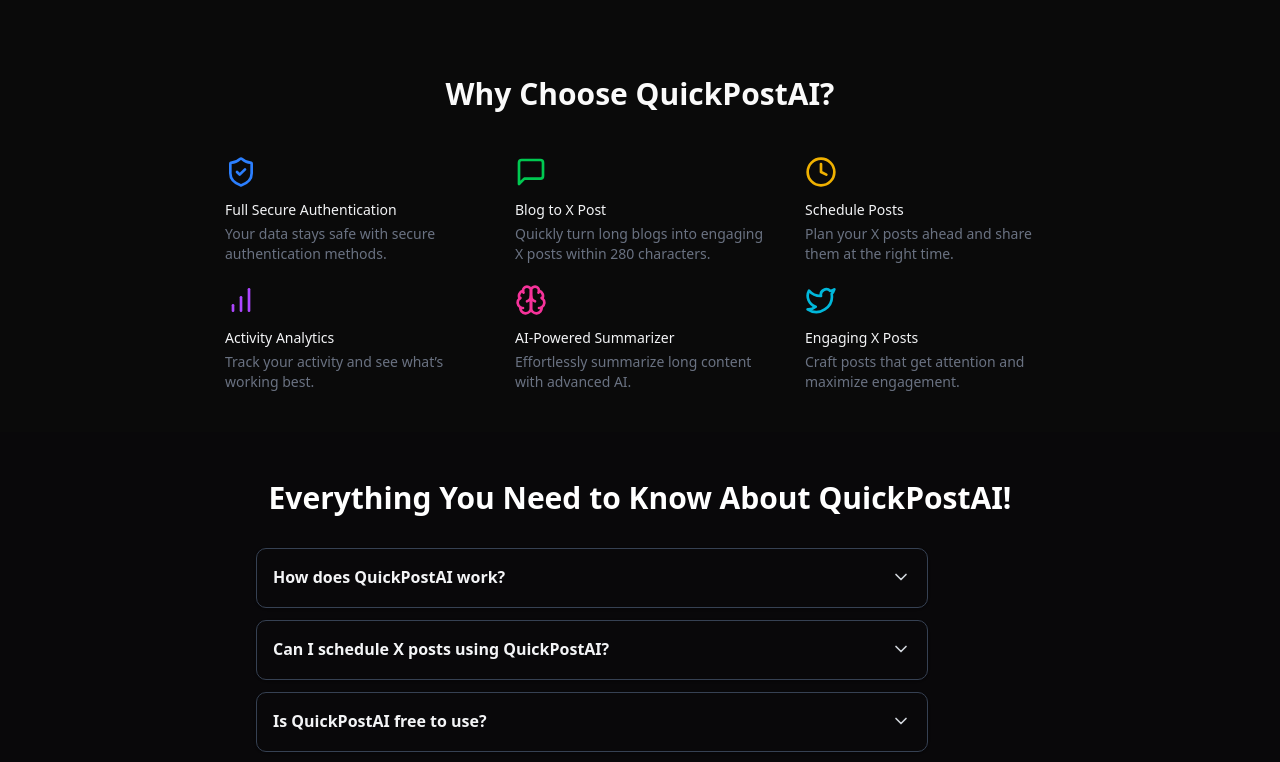
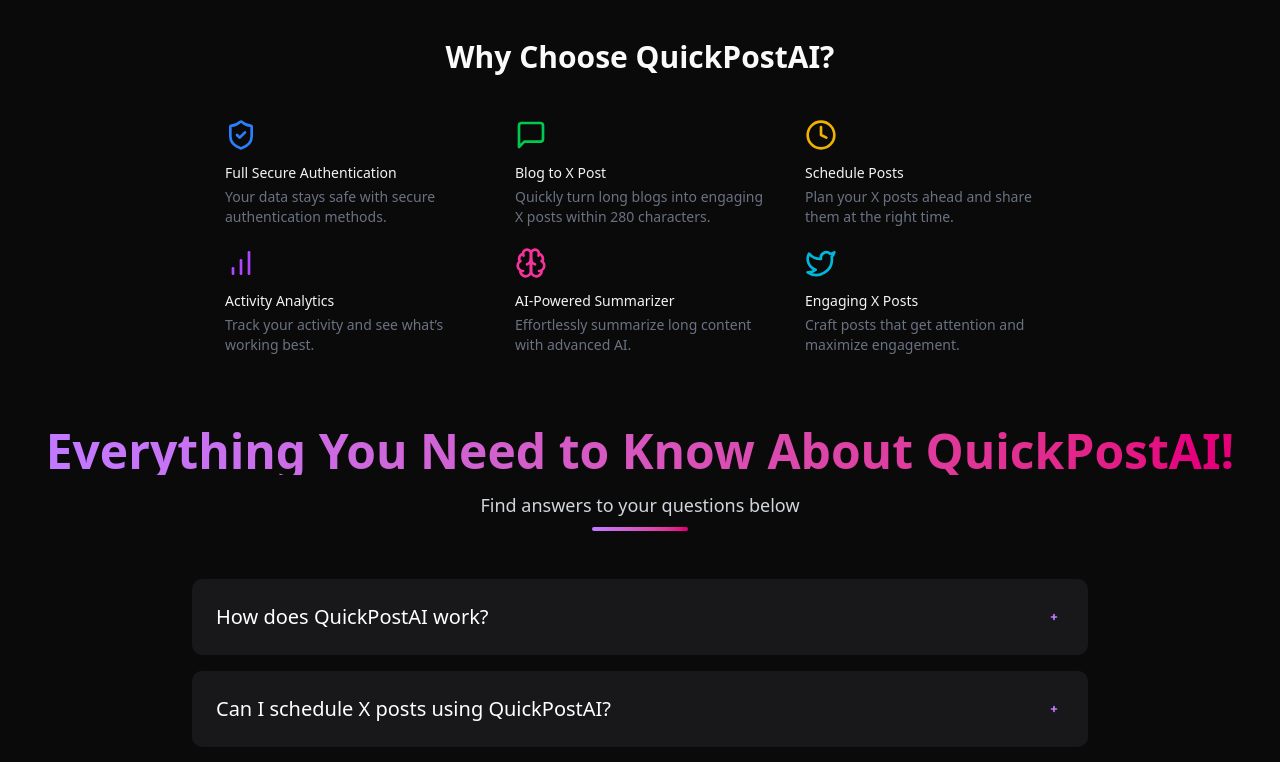
Before and after one commit to gautamkumar1/QuickPostAI, a React (Vite) app in the folder client/: page / in a window 1280 px wide. Shown: the part 2000-2762 px from the top of the page. Built offline with nearby package versions, Linux system fonts and the light colour scheme.

Commit message:
Fix desgin issue and re-desgin faq page

```diff
--- a/client/app/dashboard/convert-blog/loading.tsx
+++ /dev/null
@@ -1,3 +0,0 @@
-export default function Loading() {
-  return null
-}
--- a/client/app/globals.css
+++ /dev/null
@@ -1,46 +0,0 @@
-@tailwind base;
-@tailwind components;
-@tailwind utilities;
-
-@layer base {
-  :root {
-    --background: 222.2 84% 4.9%;
-    --foreground: 210 40% 98%;
-
-    --card: 222.2 84% 6.9%;
-    --card-foreground: 210 40% 98%;
-
-    --popover: 222.2 84% 4.9%;
-    --popover-foreground: 210 40% 98%;
-
-    --primary: 217.2 91.2% 59.8%;
-    --primary-foreground: 222.2 47.4% 11.2%;
-
-    --secondary: 217.2 32.6% 17.5%;
-    --secondary-foreground: 210 40% 98%;
-
-    --muted: 217.2 32.6% 17.5%;
-    --muted-foreground: 215 20.2% 65.1%;
-
-    --accent: 217.2 32.6% 17.5%;
-    --accent-foreground: 210 40% 98%;
-
-    --destructive: 0 62.8% 30.6%;
-    --destructive-foreground: 210 40% 98%;
-
-    --border: 217.2 32.6% 17.5%;
-    --input: 217.2 32.6% 17.5%;
-    --ring: 224.3 76.3% 48%;
-
-    --radius: 0.5rem;
-  }
-}
-
-@layer base {
-  * {
-    @apply border-border;
-  }
-  body {
-    @apply bg-background text-foreground;
-  }
-}
--- a/client/src/mainComponents/faq/Faq.tsx
+++ b/client/src/mainComponents/faq/Faq.tsx
@@ -1,102 +1,52 @@
-import { motion, Variants } from 'framer-motion'
-import { ChevronDown } from 'lucide-react'
-import React, { useState } from 'react'
 
-interface AccordionItemProps {
-  title: string
-  content: string
-  isExpanded: boolean
-  onToggle: () => void
-}
+function Faq() {
+  return (
+    <div className="min-h-screen p-8">
+      {/* Title Section */}
+      <div className="text-center mb-12 relative">
+        <h2 className="text-4xl md:text-5xl font-bold text-transparent bg-clip-text bg-gradient-to-r from-purple-400 to-pink-600 mb-4">
+          Everything You Need to Know About QuickPostAI!
+        </h2>
+        <p className="text-lg text-gray-300 mb-2">
+          Find answers to your questions below
+        </p>
+        <div className="w-24 h-1 bg-gradient-to-r from-purple-400 to-pink-600 mx-auto rounded-full"></div>
+      </div>
 
-interface AccordionProps {
-  items: Array<{
-    title: string
-    content: string
-  }>
-}
-
-const AccordionItem: React.FC<AccordionItemProps> = ({
-  title,
-  content,
-  isExpanded,
-  onToggle,
-}) => {
-  const cardVariants: Variants = {
-    collapsed: {
-      height: '60px',
-      transition: { type: 'spring', stiffness: 300, damping: 15 },
-    },
-    expanded: {
-      height: 'auto',
-      transition: { type: 'spring', stiffness: 300, damping: 15 },
-    },
-  }
-
-  const contentVariants: Variants = {
-    collapsed: { opacity: 0 },
-    expanded: {
-      opacity: 1,
-      transition: { delay: 0.1 },
-    },
-  }
-
-  const chevronVariants: Variants = {
-    collapsed: { rotate: 0 },
-    expanded: { rotate: 180 },
-  }
-
-  return (
-    <motion.div
-      className="w-full max-w-2xl my-3 cursor-pointer select-none overflow-hidden rounded-lg border border-gray-700 bg-white dark:bg-[#09080A] shadow-sm"
-      variants={cardVariants}
-      initial="collapsed"
-      animate={isExpanded ? 'expanded' : 'collapsed'}
-      onClick={onToggle}
+      <div className="space-y-4 max-w-4xl mx-auto">
+        {accordionItems.map((item, index) => (
+          <details key={index} className="group rounded-lg bg-[#18181B] p-6 [&_summary::-webkit-details-marker]:hidden">
+            <summary className="flex cursor-pointer items-center justify-between gap-1.5 text-white">
+              <h2 className="font-medium text-xl">{item.title}</h2>
+              <span className="relative size-5 shrink-0">
+                <svg
+                  xmlns="http://www.w3.org/2000/svg"
+                  className="absolute inset-0 size-5 opacity-100 group-open:opacity-0 text-purple-400"
+                  fill="none"
+                  viewBox="0 0 24 24"
+                  stroke="currentColor"
+                  strokeWidth="2"
                 >
-      <div className="flex items-center justify-between p-4">
-        <h2 className="text-base font-semibold text-gray-800 dark:text-gray-100">{title}</h2>
-        <motion.div
-          variants={chevronVariants}
-          className="text-gray-600 dark:text-gray-300"
+                  <path strokeLinecap="round" strokeLinejoin="round" d="M12 9v3m0 0v3m0-3h3m-3 0H9" />
+                </svg>
+                <svg
+                  xmlns="http://www.w3.org/2000/svg"
+                  className="absolute inset-0 size-5 opacity-0 group-open:opacity-100 text-purple-400"
+                  fill="none"
+                  viewBox="0 0 24 24"
+                  stroke="currentColor"
+                  strokeWidth="2"
                 >
-          <ChevronDown size={20} />
-        </motion.div>
-      </div>
-      <motion.div
-        className="px-4 pb-4"
-        variants={contentVariants}
-        initial="collapsed"
-        animate={isExpanded ? 'expanded' : 'collapsed'}
-      >
-        <p className="text-sm text-gray-600 dark:text-gray-300">
-          {content}
-        </p>
-      </motion.div>
-    </motion.div>
-  )
-}
-
-const Accordion: React.FC<AccordionProps> = ({ items }) => {
-  const [expandedIndex, setExpandedIndex] = useState<number | null>(null)
-
-  const handleToggle = (index: number) => {
-    setExpandedIndex(expandedIndex === index ? null : index)
-  }
-
-  return (
-    <div className="w-full max-w-3xl mx-auto">
-      {items.map((item, index) => (
-        <AccordionItem
-          key={index}
-          title={item.title}
-          content={item.content}
-          isExpanded={expandedIndex === index}
-          onToggle={() => handleToggle(index)}
-        />
+                  <path strokeLinecap="round" strokeLinejoin="round" d="M15 12H9" />
+                </svg>
+              </span>
+            </summary>
+            <p className="mt-4 leading-relaxed text-gray-300">{item.content}</p>
+          </details>
         ))}
       </div>
-  )
+    </div>
+  );
 }
 
 const accordionItems = [
@@ -126,18 +76,4 @@
   },
 ];
 
-
-const Faq: React.FC = () => {
-  return (
-    <section className="py-12 px-4 bg-gray-50 dark:bg-[#09080A]">
-      <div className="container mx-auto">
-        <h2 className="text-center text-3xl font-bold mb-8 text-gray-900 dark:text-white">
-          Everything You Need to Know About QuickPostAI!
-        </h2>
-        <Accordion items={accordionItems} />
-      </div>
-    </section>
-  )
-}
-
-export default Faq
+export default Faq;
--- a/client/src/pages/hero-section/hero-section.tsx
+++ b/client/src/pages/hero-section/hero-section.tsx
@@ -156,26 +156,26 @@
         },
         ...transitionVariants,
     }}>
-    <div className="relative -mr-56 mt-8 overflow-hidden px-2 sm:mr-0 sm:mt-12 md:mt-20">
+    <div className="relative mt-8 overflow-hidden px-2 sm:mt-12 md:mt-20">
         <div
             aria-hidden
             className="bg-linear-to-b to-background absolute inset-0 z-10 from-transparent from-35%"
         />
-        <div className="inset-shadow-2xs ring-background dark:inset-shadow-white/20 bg-background relative mx-auto max-w-6xl overflow-hidden rounded-2xl border p-4 shadow-lg shadow-zinc-950/15 ring-1">
+        <div className="relative mx-auto overflow-hidden rounded-2xl border p-4 shadow-lg shadow-zinc-950/15 ring-1 ring-background dark:ring-white/20 bg-background max-w-full md:max-w-4xl lg:max-w-6xl">
             <video
-                className="aspect-15/8 w-full relative rounded-2xl"
+                className="w-full h-auto max-h-[400px] sm:max-h-[500px] md:max-h-[600px] lg:max-h-[700px] rounded-2xl object-cover"
                 autoPlay
                 loop
                 muted
                 playsInline
             >
                 <source src={herovideo} type="video/mp4" className="dark:block hidden" />
-                {/* <source src="/your-video-light.mp4" type="video/mp4" className="dark:hidden block" /> */}
                 Your browser does not support the video tag.
             </video>
         </div>
     </div>
 </AnimatedGroup>
+
 
                     </div>
                 </section>
--- a/client/tailwind.config.ts
+++ b/client/tailwind.config.ts
@@ -1,7 +1,7 @@
 import type { Config } from "tailwindcss"
 
 const config = {
-  darkMode: ["class"],
+  darkMode: ["class", "[data-theme='dark']"],
   content: [
     "./pages/**/*.{ts,tsx}",
     "./components/**/*.{ts,tsx}",
@@ -75,7 +75,7 @@
       },
     },
   },
-  plugins: [require("tailwindcss-animate")],
+  plugins: [require("tailwindcss-animate"), require('@tailwindcss/aspect-ratio'),],
 } satisfies Config
 
 export default config
```
Lines whose indentation alone changed are shown as unchanged.
